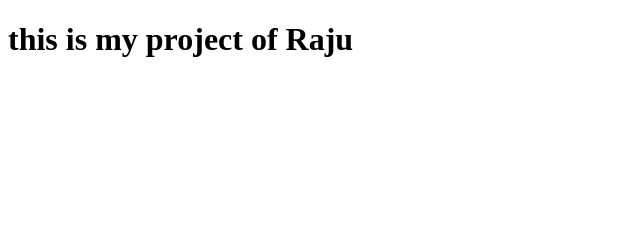
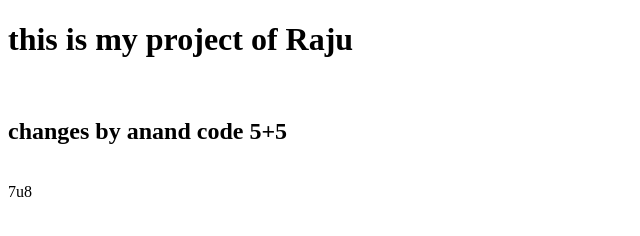
Before and after one commit to raju-thaili/deployment-project, a plain HTML site: page index.html in a window 1280 px wide. Shown: the whole page, without its empty margins (0-640 px from the left). Drawn offline with Linux system fonts and the light colour scheme.

Commit message:
change by anand 2

```diff
--- a/index.html
+++ b/index.html
@@ -7,5 +7,11 @@
 </head>
 <body>
     <h1>this is my project of Raju</h1>
+    <br>
+
+    <h2>changes by anand code 5+5</h2>
+    <br>
+    7u8
+
 </body>
 </html>
```
